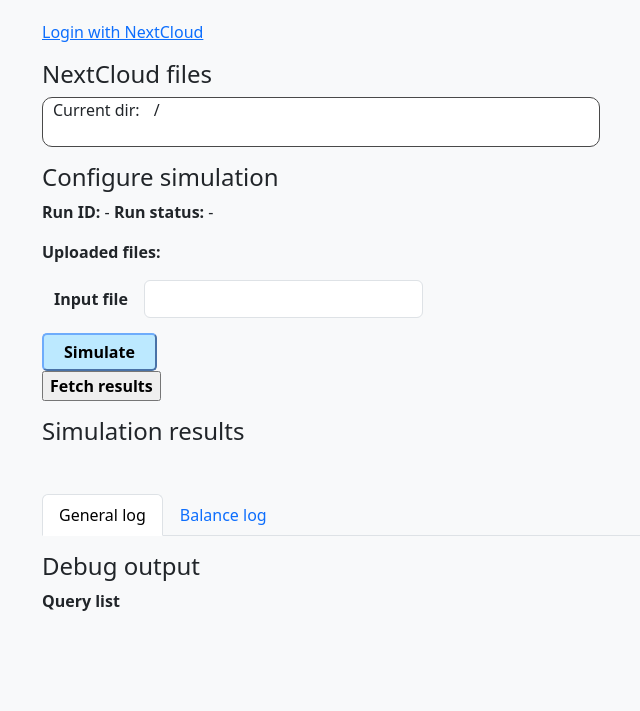
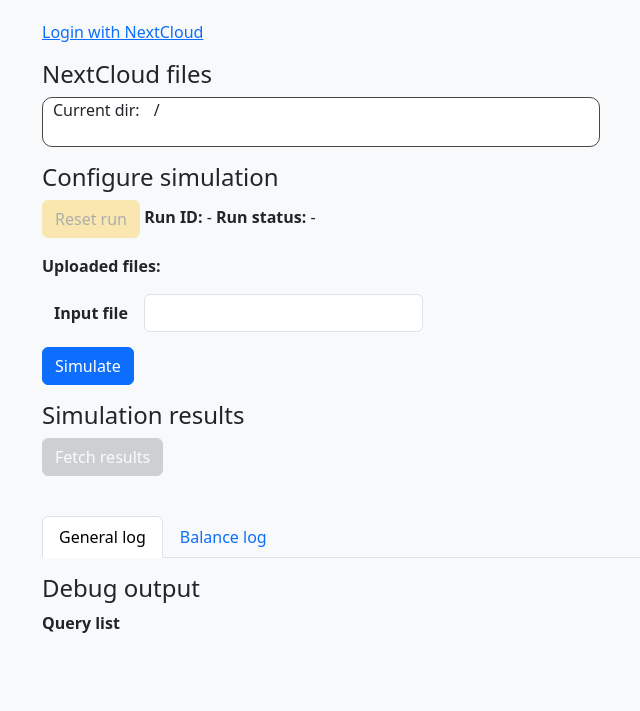
Before and after one commit to QuaSi-Software/simon, a Flask app: page / in a window 1280 px wide. Shown: the part 168-879 px from the top of the page, without its empty margins (40-680 px from the left). Run offline with Flask 3, Linux system fonts and the light colour scheme; lists and menus that the app fills with data are empty.

Commit message:
Implement reset run button in conjuction with the session-persistent run data.

```diff
--- a/webapp/simon_webapp/static/main.js
+++ b/webapp/simon_webapp/static/main.js
@@ -167,6 +167,22 @@ async function get_run_id() {
     return data["run_id"]
 }
 
+function reset_run() {
+    sessionStorage.removeItem("run_id")
+    sessionStorage.removeItem("run_status")
+    sessionStorage.removeItem("uploaded_files")
+    by_id("uploaded-files").innerHTML = ""
+    by_id("config-file-selection").innerHTML = ""
+    by_id("run-id").innerHTML = ""
+    by_id("run-status").innerHTML = "new"
+    by_id("reset-run").setAttribute("disabled", "")
+    by_id("fetch-results").setAttribute("disabled", "")
+    if (run_status["interval_id"]) {
+        clearInterval(run_status["interval_id"]);
+    }
+    run_status = {}
+}
+
 function add_file_to_uploaded_files(file) {
     by_id("uploaded-files").innerHTML = by_id("uploaded-files").innerHTML +
         "<li>/" + format_nc_file_path(file, "full", true) + "</li>"
@@ -313,8 +329,11 @@ function main() {
     }
 
     document.getElementById("fetch-results").onclick = async function(event) {
-        event.preventDefault()
         fetch_results(by_id('run-id').innerText)
+    }
+
+    document.getElementById("reset-run").onclick = async function(event) {
+        reset_run()
     }
 
     // events to handle when the document is ready
@@ -325,6 +344,10 @@ function main() {
             if (run_id !== null && run_id !== undefined) {
                 run_status["run_id"] = run_id
                 by_id('run-id').innerText = run_id
+
+                // activate reset run and fetch results buttons
+                by_id('reset-run').removeAttribute('disabled')
+                by_id('fetch-results').removeAttribute('disabled')
             }
 
             // load run status from session storage
--- a/webapp/simon_webapp/static/style.css
+++ b/webapp/simon_webapp/static/style.css
@@ -1,3 +1,13 @@
+.btn {
+    --bs-btn-disabled-opacity: 0.3;
+}
+
+/* Overwrite bootstrap standard for disabled button opacity*/
+.btn:disabled,
+.btn.disabled {
+    opacity: var(--bs-btn-disabled-opacity) !important;
+}
+
 .w-25 {
     width: 25%;
 }
@@ -77,10 +87,6 @@ label[for="config-file-selection"] {
 #submit-simulate {
     display: block;
     margin-top: 15px;
-    padding: 5px 20px;
-    border-radius: 5px;
-    border-color: #6eacfb;
-    background-color: #bce9ff;
 }
 
 #error-label {
--- a/webapp/simon_webapp/templates/index.html
+++ b/webapp/simon_webapp/templates/index.html
@@ -41,6 +41,7 @@
 
       <h4>Configure simulation</h4>
       <p class="element-group">
+        <button id="reset-run" type="button" class="btn btn-warning" disabled>Reset run</button>
         <span class="bold">Run ID:</span> <span id="run-id">-</span>
         <span class="bold">Run status:</span> <span id="run-status">-</span>
         <div>
@@ -53,13 +54,13 @@
             <label for="config-file-selection" class="bold">Input file</label>
             <select id="config-file-selection" name="config_file_selection" class="form-control w-25">
             </select>
-            <input id="submit-simulate" class="bold" type="submit" value="Simulate">
-            <input id="fetch-results" class="bold" type="button" value="Fetch results">
+            <input id="submit-simulate" class="btn btn-primary" type="submit" value="Simulate">
           </div>
         </form>
       </p>
 
       <h4>Simulation results</h4>
+      <button id="fetch-results" type="button" class="btn btn-secondary" disabled>Fetch results</button>
       <p class="element-group">
         <span id="error-label" class="hidden">Errors</span>
         <ul id="error-list" class="hidden"></ul>
```
